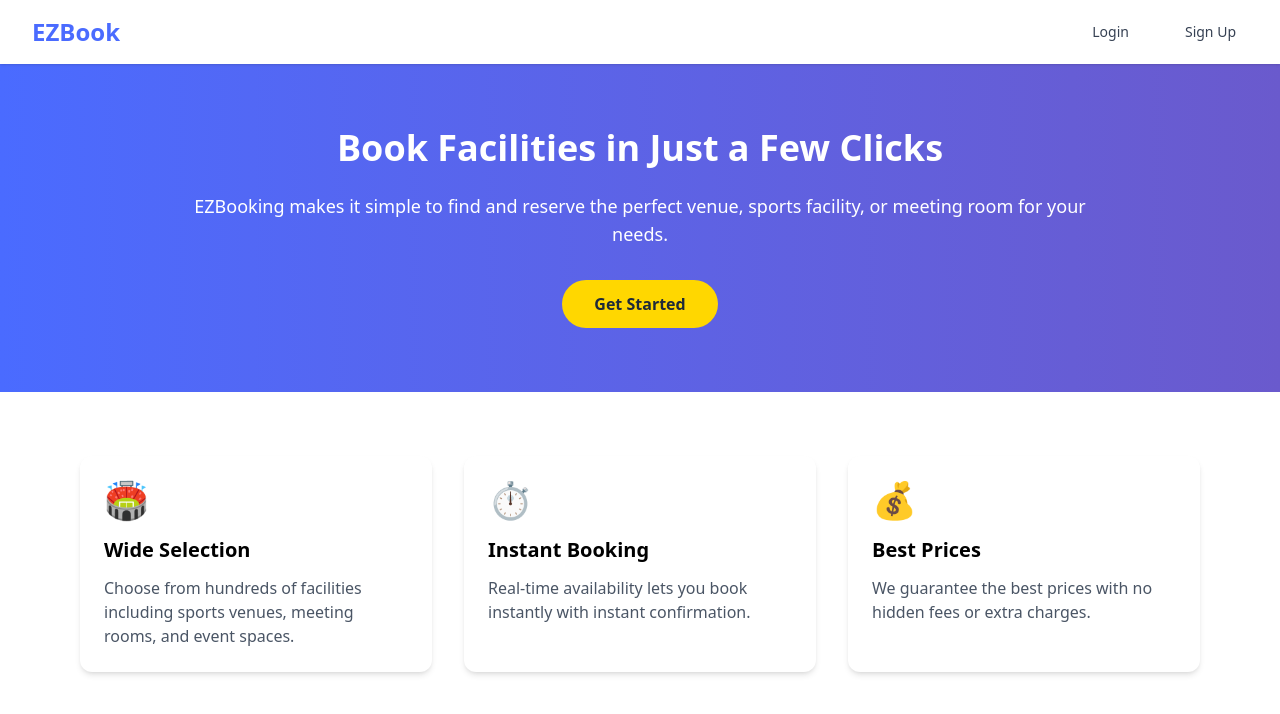
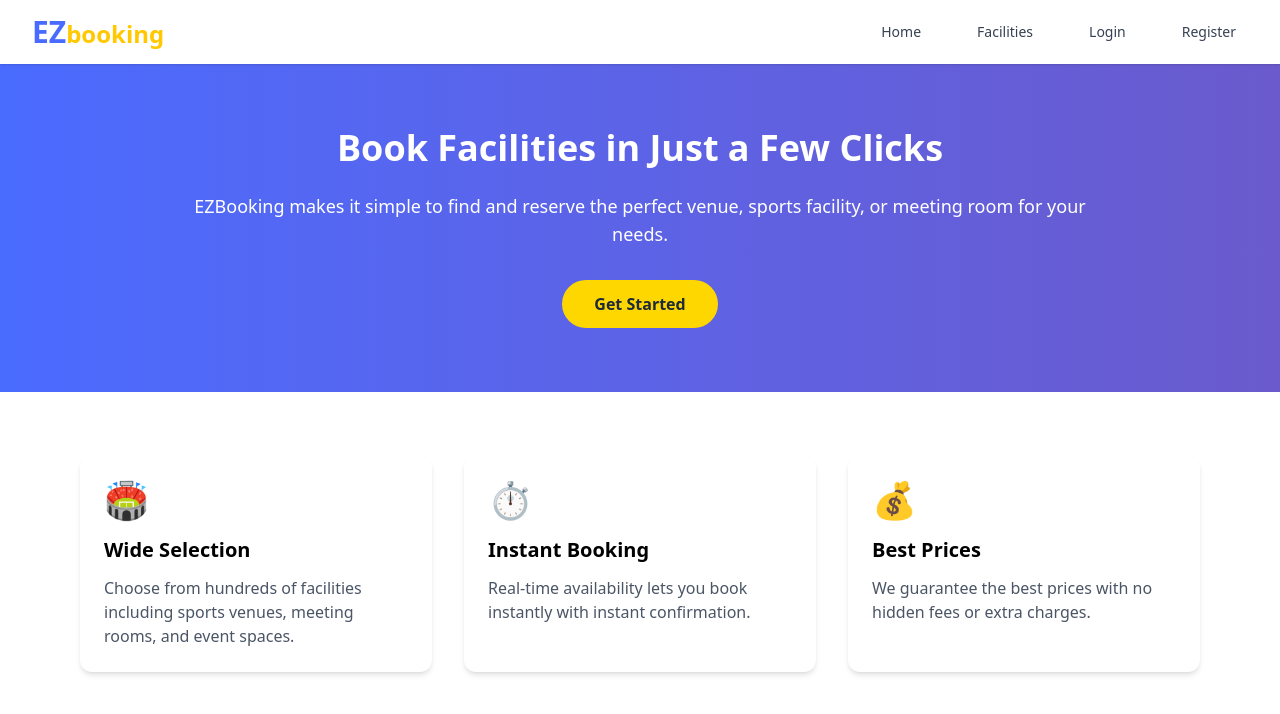
Before and after one commit to odokwame/ezbooking_new, a React (Vite) app: page / in a window 1280 px wide. Shown: the top 714 px of the page. Built offline with nearby package versions, Linux system fonts and the light colour scheme.

Commit message:
Update Navbar component with improved authentication handling and navigation structure

```diff
--- a/src/components/Navbar.jsx
+++ b/src/components/Navbar.jsx
@@ -1,6 +1,5 @@
-// Updated Navbar with AuthContext Integration
 import { Link, useNavigate } from "@tanstack/react-router";
-import { useState, useEffect } from "react";
+import { useState, useEffect, useCallback } from "react";
 import {
   FaBars,
   FaTimes,
@@ -14,16 +13,11 @@ const Navbar = () => {
   const [isMobileMenuOpen, setIsMobileMenuOpen] = useState(false);
   const [isProfileOpen, setIsProfileOpen] = useState(false);
   const navigate = useNavigate();
-
-  const { isLogin, user, logout } = useAuth();
+  const { user, logout } = useAuth();
 
   // Prevent body scroll when mobile menu is open
   useEffect(() => {
-    if (isMobileMenuOpen) {
-      document.body.style.overflow = "hidden";
-    } else {
-      document.body.style.overflow = "unset";
-    }
+    document.body.style.overflow = isMobileMenuOpen ? "hidden" : "unset";
     return () => {
       document.body.style.overflow = "unset";
     };
@@ -33,24 +27,64 @@ const Navbar = () => {
     setIsMobileMenuOpen(!isMobileMenuOpen);
   };
 
-  const getNavItems = () => {
-    if (isLogin) {
+  const toggleProfile = () => {
+    setIsProfileOpen(!isProfileOpen);
+  };
+
+  const handleLogout = async () => {
+    try {
+      await logout();
+      navigate({ to: "/" });
+    } catch (error) {
+      console.error("Logout failed:", error);
+    }
+  };
+
+  // Close mobile menu when clicking outside
+  useEffect(() => {
+    const handleClickOutside = (event) => {
+      if (isMobileMenuOpen && !event.target.closest(".mobile-menu")) {
+        setIsMobileMenuOpen(false);
+      }
+    };
+
+    document.addEventListener("click", handleClickOutside);
+    return () => document.removeEventListener("click", handleClickOutside);
+  }, [isMobileMenuOpen]);
+
+  const getNavItems = useCallback(() => {
+    // Navigation items for logged-out users
+    if (!user) {
       return [
-        { to: "/", label: "Home" },
-        { to: "/facilities", label: "Facilities" },
-        { to: "/dashboard", label: "Dashboard" },
+        { label: "Home", path: "/" },
+        { label: "Facilities", path: "/facilities" },
+        { label: "Login", path: "/login" },
+        { label: "Register", path: "/register" },
       ];
     }
-    return [
-      { to: "/login", label: "Login" },
-      { to: "/register", label: "Sign Up" },
+
+    // Base navigation items for logged-in users
+    const items = [
+      { label: "Home", path: "/" },
+      { label: "Facilities", path: "/facilities" },
+      { label: "Bookings", path: "/bookings" },
     ];
-  };
 
-  const handleLogout = () => {
-    logout();
-    navigate({ to: "/login" });
-  };
+    // Add role-specific items
+    if (user.role === "admin") {
+      items.push(
+        { label: "Users", path: "/dashboard/users" },
+        { label: "Settings", path: "/dashboard/settings" }
+      );
+    } else if (user.role === "manager") {
+      items.push(
+        { label: "My Facilities", path: "/dashboard/facilities" },
+        { label: "Reports", path: "/dashboard/reports" }
+      );
+    }
+
+    return items;
+  }, [user]);
 
   return (
     <header className="sticky top-0 z-50 bg-white shadow-sm">
@@ -58,8 +92,9 @@ const Navbar = () => {
         <div className="flex justify-between h-16">
           {/* Logo */}
           <div className="flex-shrink-0 flex items-center">
-            <Link to="/" className="text-2xl font-bold text-[#4a6bff]">
-              EZBook
+            <Link to="/" className="font-bold">
+              <span className="text-[#4a6bff] text-3xl">EZ</span>
+              <span className="text-[#FFC800] text-2xl">booking</span>
             </Link>
           </div>
 
@@ -67,25 +102,33 @@ const Navbar = () => {
           <div className="hidden md:flex items-center space-x-8">
             {getNavItems().map((item) => (
               <Link
-                key={item.to}
-                to={item.to}
+                key={item.path}
+                to={item.path}
                 className="text-gray-700 hover:text-[#4a6bff] px-3 py-2 rounded-md text-sm font-medium"
               >
                 {item.label}
               </Link>
             ))}
-            {isLogin && user && (
+            {user && (
               <div className="relative">
                 <button
-                  onClick={() => setIsProfileOpen(!isProfileOpen)}
+                  onClick={toggleProfile}
                   className="flex items-center space-x-2 text-gray-700 hover:text-[#4a6bff]"
                 >
                   <img
                     className="h-8 w-8 rounded-full"
-                    src={user.avatar || "https://ui-avatars.com/api/?name=User"}
-                    alt={user.name || "User"}
+                    src={
+                      user.avatar ||
+                      `https://ui-avatars.com/api/?name=${encodeURIComponent(
+                        user.name || user.email || "User"
+                      )}`
+                    }
+                    alt={user.name || user.email || "User"}
                   />
-                  <span className="text-sm font-medium">Profile</span>
+                  <span className="text-sm font-medium">
+                    {user.name || user.email || "User"}
+                  </span>
+                  <FaChevronDown className="h-4 w-4" />
                 </button>
                 {isProfileOpen && (
                   <div className="absolute right-0 mt-2 w-48 rounded-md shadow-lg bg-white ring-1 ring-black ring-opacity-5">
@@ -129,7 +172,7 @@ const Navbar = () => {
 
       {/* Mobile Navigation */}
       {isMobileMenuOpen && (
-        <div className="md:hidden fixed inset-0 bg-white z-50">
+        <div className="md:hidden fixed inset-0 bg-white z-50 mobile-menu">
           <div className="pt-5 pb-6 px-4">
             <div className="flex items-center justify-between">
               <div className="flex-shrink-0">
@@ -148,23 +191,32 @@ const Navbar = () => {
               <nav className="grid gap-y-8">
                 {getNavItems().map((item) => (
                   <Link
-                    key={item.to}
-                    to={item.to}
+                    key={item.path}
+                    to={item.path}
                     className="text-gray-700 hover:text-[#4a6bff] px-3 py-2 rounded-md text-base font-medium"
+                    onClick={() => {
+                      setIsMobileMenuOpen(false);
+                    }}
                   >
                     {item.label}
                   </Link>
                 ))}
-                {isLogin && (
+                {user && (
                   <>
                     <Link
                       to="/dashboard/profile"
                       className="text-gray-700 hover:text-[#4a6bff] px-3 py-2 rounded-md text-base font-medium"
+                      onClick={() => {
+                        setIsMobileMenuOpen(false);
+                      }}
                     >
                       Profile
                     </Link>
                     <button
-                      onClick={handleLogout}
+                      onClick={() => {
+                        handleLogout();
+                        setIsMobileMenuOpen(false);
+                      }}
                       className="flex items-center text-gray-700 hover:text-[#4a6bff] px-3 py-2 rounded-md text-base font-medium"
                     >
                       <FaSignOutAlt className="mr-2" />
--- a/src/routes/index.jsx
+++ b/src/routes/index.jsx
@@ -8,7 +8,7 @@ function App() {
   return (
     <div>
       <Hero />
-      <Features />
+      < Features/>
     </div>
   );
 }
```
